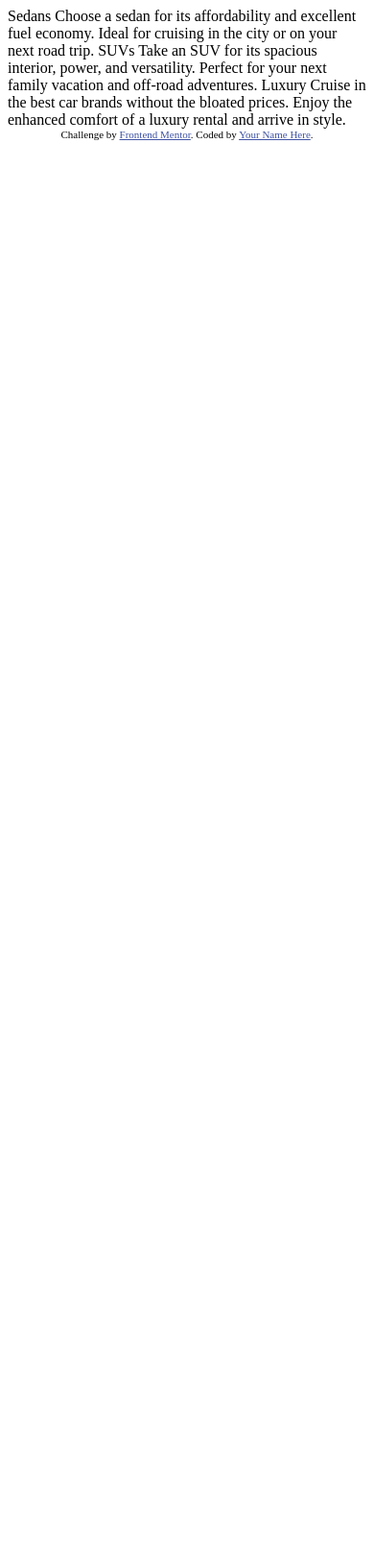
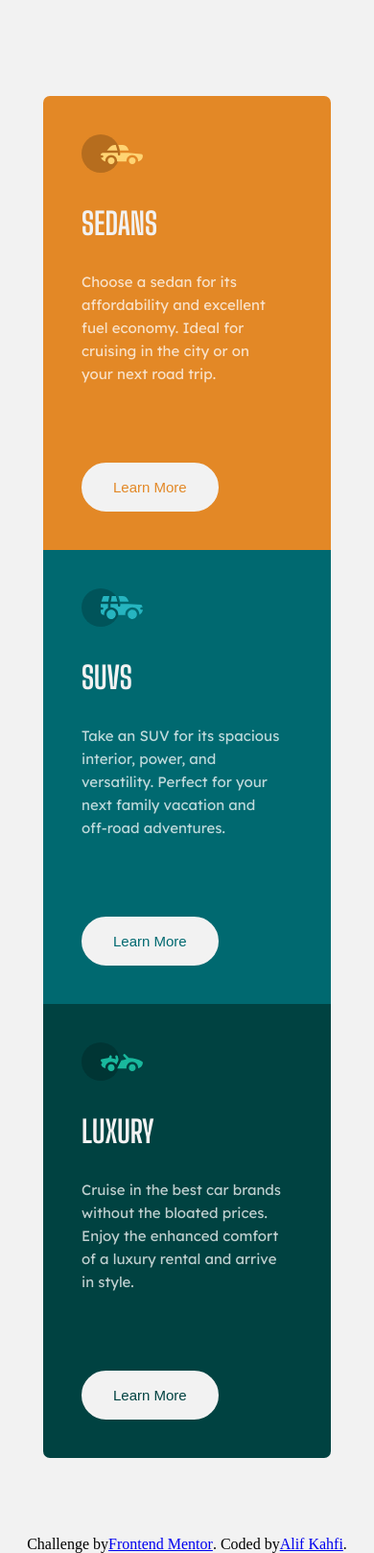
Before and after one commit to Alifkm/3-column-preview-card-component-main, a plain HTML site: page index.html in a window 390 px wide. Shown: the whole page at 96% size. Before the commit the page ends 844 px from the top, so only its background shows below. Drawn offline with Linux system fonts and the light colour scheme.

Commit message:
feat: adding 3 column preview card component

```diff
--- a/index.html
+++ b/index.html
@@ -8,29 +8,39 @@
 
   <title>Frontend Mentor | 3-column preview card component</title>
 
+  <link rel="stylesheet" href="css/style.css">
+
   <!-- Feel free to remove these styles or customise in your own stylesheet 👍 -->
-  <style>
+  <!-- <style>
     .attribution { font-size: 11px; text-align: center; }
     .attribution a { color: hsl(228, 45%, 44%); }
-  </style>
+  </style> -->
 </head>
 <body>
+  <main class="container">
+    <div class="sedans-wrapper">
+      <img src="images/icon-sedans.svg" alt="sedans-icon">
+      <h1>SEDANS</h1>
+      <p>Choose a sedan for its affordability and excellent fuel economy. Ideal for cruising in the city or on your next road trip.</p>
+      <button>Learn More</button>
+    </div>
+    <div class="suv-wrapper">
+      <img src="images/icon-suvs.svg" alt="sedans-icon">
+      <h1>SUVS</h1>
+      <p>Take an SUV for its spacious interior, power, and versatility. Perfect for your next family vacation and off-road adventures.</p>
+      <button>Learn More</button>
+    </div>
+    <div class="luxury-wrapper">
+      <img src="images/icon-luxury.svg" alt="sedans-icon">
+      <h1>LUXURY</h1>
+      <p>Cruise in the best car brands without the bloated prices. Enjoy the enhanced comfort of a luxury rental and arrive in style.</p>
+      <button>Learn More</button>
+    </div>
+  </main>
 
-  Sedans
-  Choose a sedan for its affordability and excellent fuel economy. Ideal for cruising in the city
-  or on your next road trip.
-
-  SUVs
-  Take an SUV for its spacious interior, power, and versatility. Perfect for your next family vacation
-  and off-road adventures.
-
-  Luxury
-  Cruise in the best car brands without the bloated prices. Enjoy the enhanced comfort of a luxury
-  rental and arrive in style.
-
-  <div class="attribution">
+  <footer class="attribution">
     Challenge by <a href="https://www.frontendmentor.io?ref=challenge" target="_blank">Frontend Mentor</a>.
-    Coded by <a href="#">Your Name Here</a>.
-  </div>
+    Coded by <a href="https://www.frontendmentor.io/profile/Alifkm">Alif Kahfi</a>.
+  </footer>
 </body>
 </html>
--- /dev/null
+++ b/scss/_config.scss
@@ -0,0 +1,37 @@
+$bright-orange: hsl(31, 77%, 52%);
+$dark-cyan: hsl(184, 100%, 22%);
+$very-dark-cyan: hsl(179, 100%, 13%);
+$transparent-white: hsla(0, 0%, 100%, 0.75);
+$very-light-gray: hsl(0, 0%, 95%);
+$heading-font: 'Big Shoulders Display', cursive;
+$paragraph-font: 'Lexend Deca', sans-serif;
+
+@mixin wrapperProperty($prop1, $prop2, $prop3) {
+    background-color: $prop1;
+    width: $prop2;
+    padding: $prop3;
+}
+
+@mixin textProperty($prop1, $prop2, $prop3, $prop4) {
+    font-size: $prop1;
+    font-family: $prop2;
+    font-weight: $prop3;
+    color: $prop4;
+}
+
+@mixin buttonProperty($prop1, $prop2, $prop3, $prop4, $prop5, $prop6, $prop7, $prop8) {
+    background-color: $prop1;
+    border: $prop2;
+    color: $prop3;
+    text-align: $prop4;
+    text-decoration: $prop5;
+    font-size: $prop6;
+    border-radius: $prop7;
+    padding: $prop8;
+}
+
+@mixin buttonHover($prop1, $prop2, $prop3) {
+    background-color: $prop1;
+    color: $prop2;
+    cursor: $prop3;
+}
--- /dev/null
+++ b/scss/style.scss
@@ -0,0 +1,131 @@
+@import 'config';
+@import url('https://fonts.googleapis.com/css2?family=Lexend+Deca&display=swap');
+@import url('https://fonts.googleapis.com/css2?family=Big+Shoulders+Display:wght@700&display=swap');
+
+* {
+    box-sizing: border-box;
+    padding: 0;
+    margin: 0;
+}
+
+html, body {
+    height: 100%;
+    width: 100%;
+    background-color: $very-light-gray;
+
+    .container {
+        display: flex;
+        align-items: center;
+        justify-content: center;
+        height: 100%;
+
+        .sedans-wrapper {
+            @include wrapperProperty($bright-orange, 300px, 40px 50px 40px 40px);
+            border-radius: 7px 0 0 7px;
+
+            img {
+                margin-bottom: 30px;
+            }
+
+            h1 {
+                @include textProperty(32px, $heading-font, 700px, $very-light-gray);
+                margin-bottom: 30px;
+            }
+
+            p {
+                @include textProperty(15px, $paragraph-font, 400px, $transparent-white);
+                margin-bottom: 80px;
+                line-height: 24px;
+            }
+
+            button {
+                @include buttonProperty($very-light-gray, 3px solid $very-light-gray, $bright-orange, center, none, 15px, 30px, 14px 30px);
+            }
+
+            button:hover{
+                @include buttonHover($bright-orange, $very-light-gray, pointer);
+            }
+
+        }
+
+        .suv-wrapper {
+            @include wrapperProperty($dark-cyan, 300px, 40px 50px 40px 40px);
+
+            img {
+                margin-bottom: 30px;
+            }
+
+            h1 {
+                @include textProperty(32px, $heading-font, 700px, $very-light-gray);
+                margin-bottom: 30px;
+            }
+
+            p {
+                @include textProperty(15px, $paragraph-font, 400px, $transparent-white);
+                margin-bottom: 80px;
+                line-height: 24px;
+            }
+
+            button {
+                @include buttonProperty($very-light-gray, 3px solid $very-light-gray, $dark-cyan, center, none, 15px, 30px, 14px 30px);
+            }
+
+            button:hover{
+                @include buttonHover($dark-cyan, $very-light-gray, pointer);
+            }
+        }
+
+        .luxury-wrapper {
+            @include wrapperProperty($very-dark-cyan, 300px, 40px 50px 40px 40px);
+            border-radius: 0 7px 7px 0;
+
+            img {
+                margin-bottom: 30px;
+            }
+
+            h1 {
+                @include textProperty(32px, $heading-font, 700px, $very-light-gray);
+                margin-bottom: 30px;
+            }
+
+            p {
+                @include textProperty(15px, $paragraph-font, 400px, $transparent-white);
+                margin-bottom: 80px;
+                line-height: 24px;
+            }
+
+            button {
+                @include buttonProperty($very-light-gray, 3px solid $very-light-gray, $very-dark-cyan, center, none, 15px, 30px, 14px 30px);
+            }
+
+            button:hover{
+                @include buttonHover($very-dark-cyan, $very-light-gray, pointer);
+            }
+        }
+
+        @media only screen and (max-width: 1024px) {
+            display: block;
+            height: 1500px;
+
+            .sedans-wrapper {
+                margin: 100px auto auto auto;
+                border-radius: 7px 7px 0 0;
+            }
+
+            .suv-wrapper {
+                margin: auto;
+            }
+
+            .luxury-wrapper {
+                margin: auto;
+                border-radius: 0 0 7px 7px;
+            }
+        }
+    }
+
+    footer {
+        display: flex;
+        justify-content: center;
+    }
+
+}
```
Also changed, not shown: css/style.css (added).
